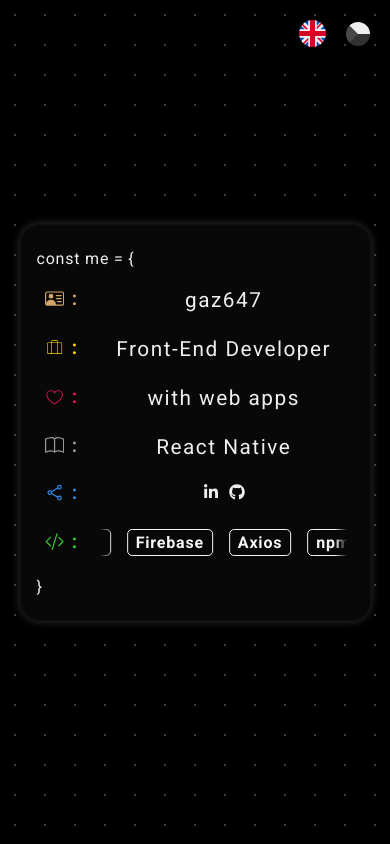
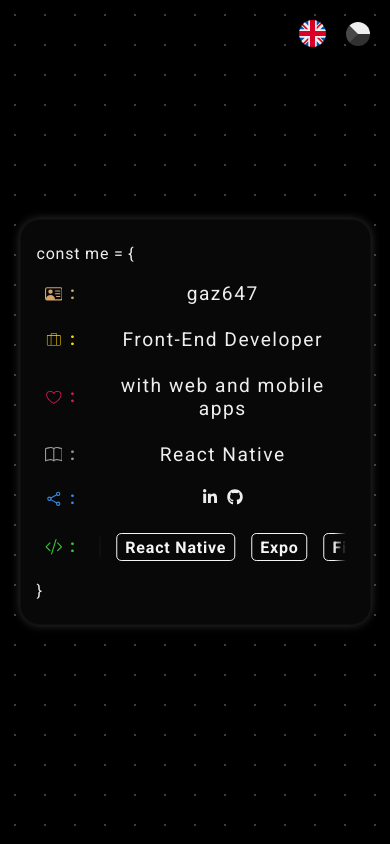
Before and after one commit to gaz647/gaz647, a React (Vite) app: page / in a window 390 px wide. Shown: the top 844 px of the page. Built offline with nearby package versions, Linux system fonts and the light colour scheme.

Commit message:
upraven text web apps.., do slideru přidán React Native a Expo

```diff
--- a/src/pages/AboutMe.css
+++ b/src/pages/AboutMe.css
@@ -65,7 +65,7 @@
 .object-icon-container {
   display: flex;
   margin-right: 0.5rem;
-  font-size: clamp(1.2rem, 4vw, 1.7rem);
+  font-size: clamp(1.1rem, 4vw, 1.7rem);
 }
 
 .card-icon {
@@ -103,7 +103,7 @@
   margin: 0.6em 0;
 
   text-align: center;
-  font-size: clamp(1.3rem, 4vw, 2.25rem);
+  font-size: clamp(1.2rem, 4vw, 2.25rem);
   letter-spacing: 1.5px;
   font-weight: 400;
 }
--- a/src/pages/AboutMe.tsx
+++ b/src/pages/AboutMe.tsx
@@ -16,6 +16,8 @@
     "React",
     "React-Router",
     "Redux-Toolkit",
+    "React Native",
+    "Expo",
     "Firebase",
     "Axios",
     "npm",
@@ -34,6 +36,8 @@
     "React",
     "React-Router",
     "Redux-Toolkit",
+    "React Native",
+    "Expo",
     "Firebase",
     "Axios",
     "npm",
@@ -92,7 +96,9 @@
             <span className="semi-colon">:</span>
           </div>
           <div className="object-key-value">
-            {language === "en" ? "with web apps" : "webové aplikace"}
+            {language === "en"
+              ? "with web and mobile apps"
+              : "webové a mobilní aplikace"}
           </div>
         </div>
 
```
